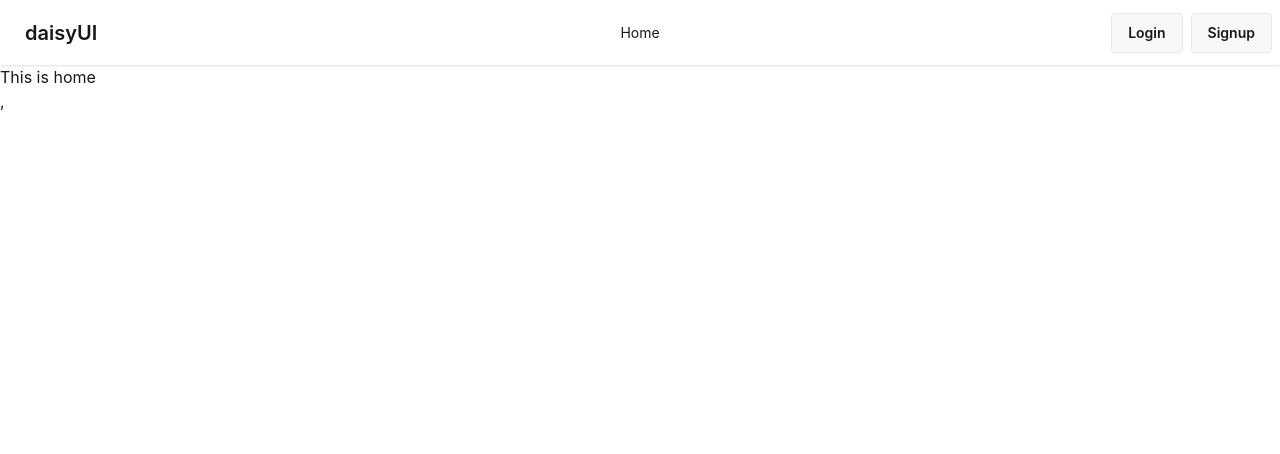
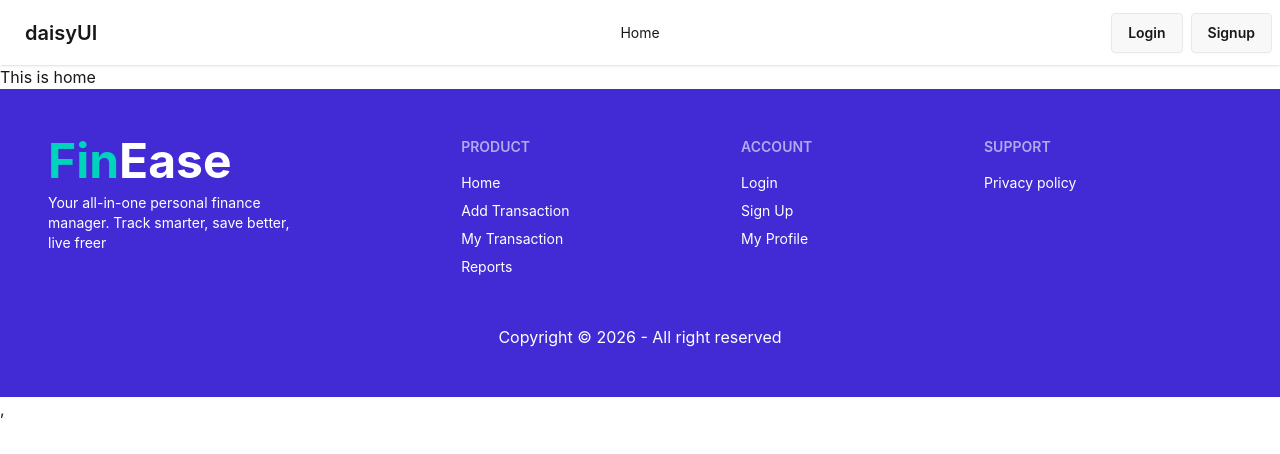
Before and after one commit to Al-Amin018555/FinEase-Client, a React (Vite) app: page / in a window 1280 px wide. Shown: the top 454 px of the page. Built offline with nearby package versions, Linux system fonts and the light colour scheme; no server answers.

Commit message:
created footer section

```diff
--- /dev/null
+++ b/src/components/Footer/Footer.jsx
@@ -0,0 +1,36 @@
+import { Link } from "react-router";
+
+const Footer = () => {
+    return (
+        <div className="bg-primary text-white">
+            <footer className="footer sm:footer-horizontal max-w-7xl mx-auto p-12">
+                <aside>
+                    <h2 className="font-bold text-5xl"><span className="text-accent">Fin</span>Ease</h2>
+                    <p>
+                        Your all-in-one personal finance <br />manager. Track smarter, save better, <br />live freer
+                    </p>
+                </aside>
+                <nav>
+                    <h6 className="footer-title">Product</h6>
+                    <Link to='/' className="link link-hover">Home</Link>
+                    <Link to='/add-transaction' className="link link-hover">Add Transaction</Link>
+                    <Link to='/my-transactions' className="link link-hover">My Transaction</Link>
+                    <Link to='/reports' className="link link-hover">Reports</Link>
+                </nav>
+                <nav>
+                    <h6 className="footer-title">Account</h6>
+                    <a className="link link-hover">Login</a>
+                    <a className="link link-hover">Sign Up</a>
+                    <a className="link link-hover">My Profile</a>
+                </nav>
+                <nav>
+                    <h6 className="footer-title">Support</h6>
+                    <a className="link link-hover">Privacy policy</a>
+                </nav>
+            </footer>
+            <p className="text-center pb-12">Copyright © {new Date().getFullYear()} - All right reserved</p>
+        </div>
+    );
+};
+
+export default Footer;
--- a/src/layouts/MainLayout.jsx
+++ b/src/layouts/MainLayout.jsx
@@ -1,11 +1,13 @@
 import { Outlet } from "react-router";
 import Header from "../components/Header/Header";
+import Footer from "../components/Footer/Footer";
 
 const MainLayout = () => {
     return (
         <div>
             <Header></Header>
             <Outlet></Outlet>
+            <Footer></Footer>
         </div>
     );
 };
```
